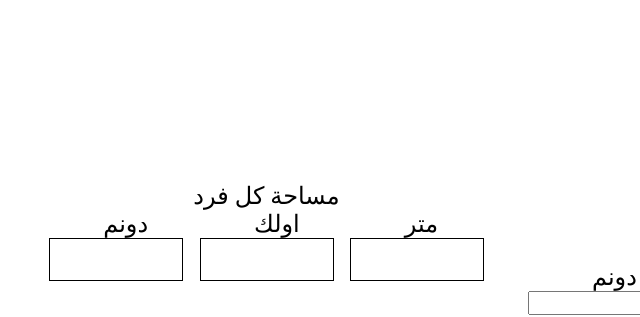
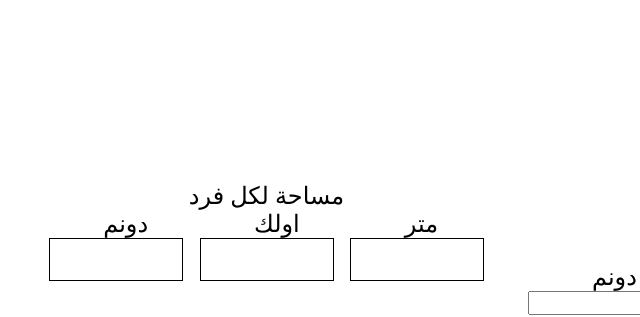
Before and after one commit to yasinabdmahmood/Ayoub, a website: page index.html in a window 1280 px wide. Shown: the part 169-486 px from the top of the page, 3-643 px from the left. Drawn offline with Linux system fonts and the light colour scheme.

Commit message:
Fix typo in html file

```diff
--- a/index.html
+++ b/index.html
@@ -10,7 +10,7 @@
 </head>
 <body>
     <div class="output-area">
-        <span>مساحة كل فرد</span>
+        <span>مساحة لكل فرد</span>
         <div class="output-fields">
             <div class="donem-out-container">
                 <span>دونم</span>
```
